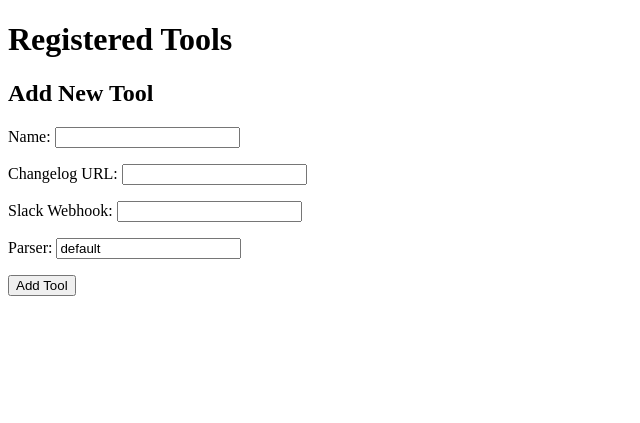
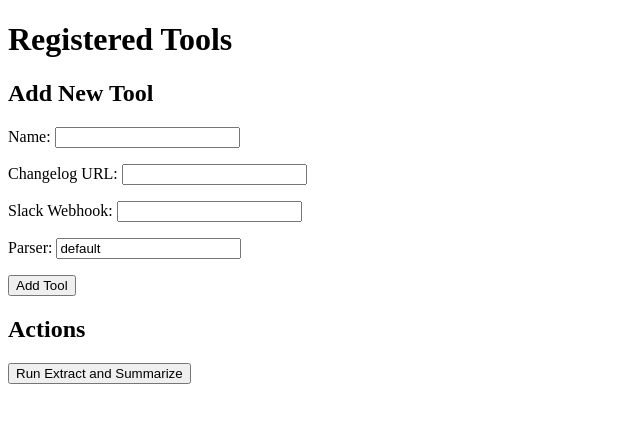
Before and after one commit to mshump/tool-summarizer, a Flask app: page / in a window 1280 px wide. Shown: the top 423 px of the page, without its empty margins (0-640 px from the left). Run offline with Flask 3, Linux system fonts and the light colour scheme.

Commit message:
update for execute button

```diff
--- a/app.py
+++ b/app.py
@@ -28,3 +28,10 @@ def index():
         save_tools(tools)
         return redirect("/")
     return render_template("index.html", tools=load_tools())
+
+@app.route("/run-summary", methods=["POST"])
+def run_summary():
+    from your_module import extract_and_summarize_all_tools
+    extract_and_summarize_all_tools()  # Implement this function to run for all tools
+
+    return redirect("/")
--- a/templates/index.html
+++ b/templates/index.html
@@ -19,5 +19,11 @@
   <p>Parser: <input name="parser" value="default"></p>
   <p><input type="submit" value="Add Tool"></p>
 </form>
+
+<h2>Actions</h2>
+<form action="{{ url_for('run_summary') }}" method="post">
+    <button type="submit">Run Extract and Summarize</button>
+</form>
+
 </body>
 </html>
```
